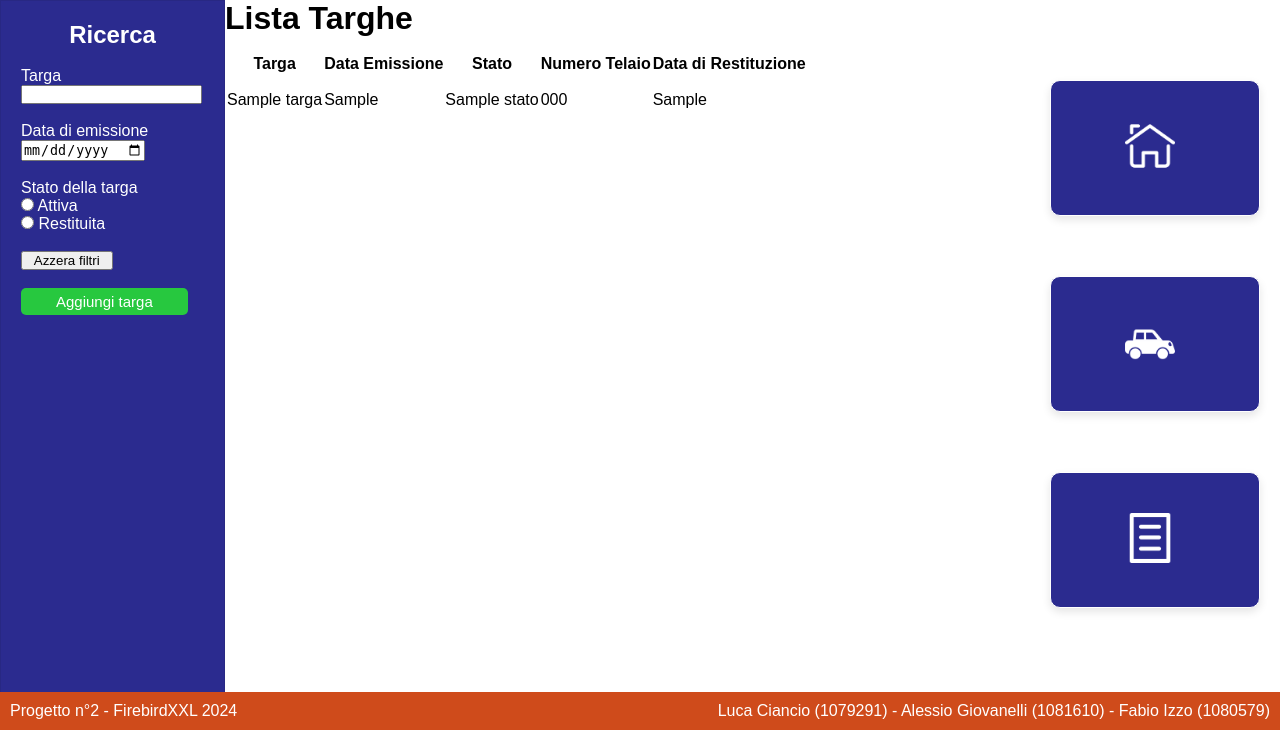
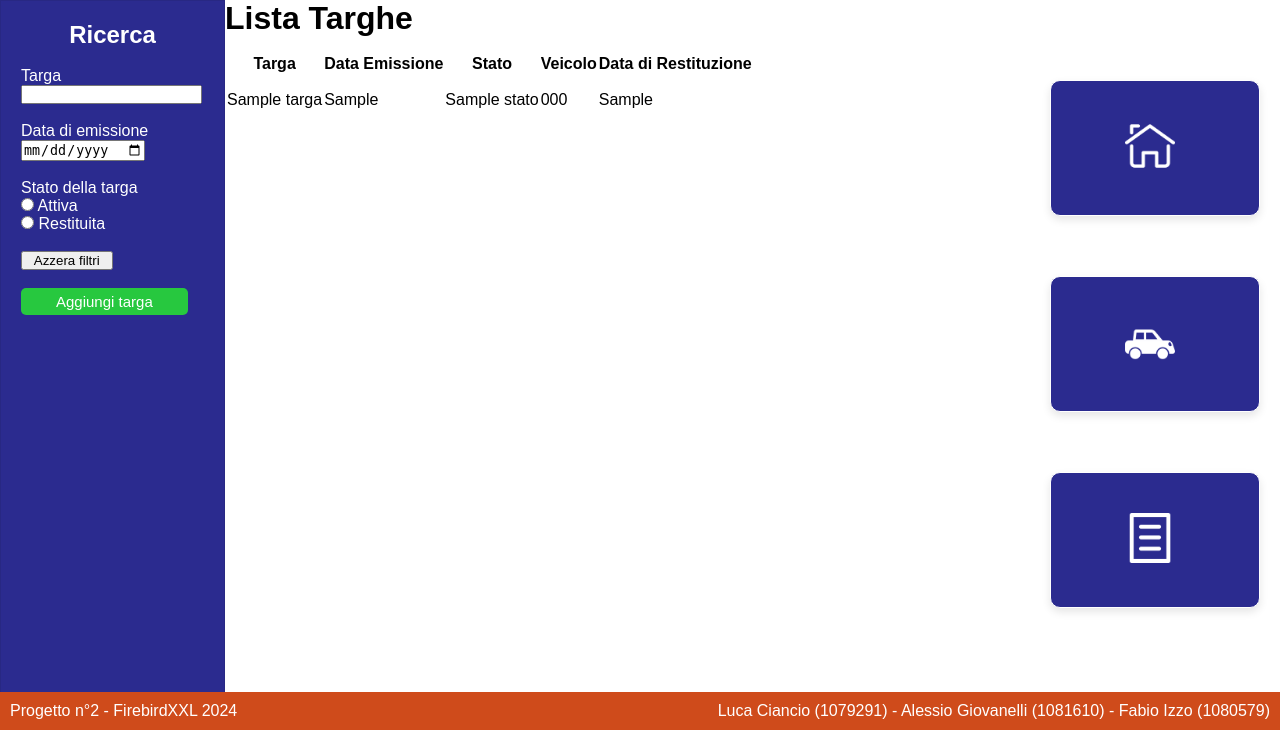
Before and after one commit to agiovanelli/FirebirdXXL, a Django app: template hello/templates/hello/targa.html in a window 1280 px wide. Shown: the part 70-800 px from the top of the page. Run offline with Django 5.2, Linux system fonts and the light colour scheme; the template is opened without the code that fills it: most values are stand-ins (such as "Sample title", 1, 10 or a date in 2020).

Commit message:
Update targa.html

```diff
--- a/hello/templates/hello/targa.html
+++ b/hello/templates/hello/targa.html
@@ -135,18 +135,18 @@
                         <th>Targa</th>
                         <th>Data Emissione</th>
                         <th>Stato</th>
-                        <th>Numero Telaio</th>
+                        <th>Veicolo</th>
                         <th>Data di Restituzione</th>
                     </tr>
                 </thead>
                 <tbody>
                     {% for targa in targhe_dettagli %}
                     <tr>
-                        <td>{{targhe_dettagli.targa }}</td>
-                        <td>{{targhe_dettagli.data_emissione }}</td>
-                        <td>{{targhe_dettagli.stato}}</td>
-                        <td>{{targhe_dettagli.numero_telaio }}</td>
-                        <td>{{targhe_dettagli.data_restituzione }}</td>
+                        <td>{{targa.targa }}</td>
+                        <td>{{targa.data_emissione }}</td>
+                        <td>{{targa.stato}}</td>
+                        <td>{{targa.numero_telaio }}</td>
+                        <td>{{targa.data_restituzione }}</td>
                     </tr>
                     {% endfor %}
                 </tbody>
```
